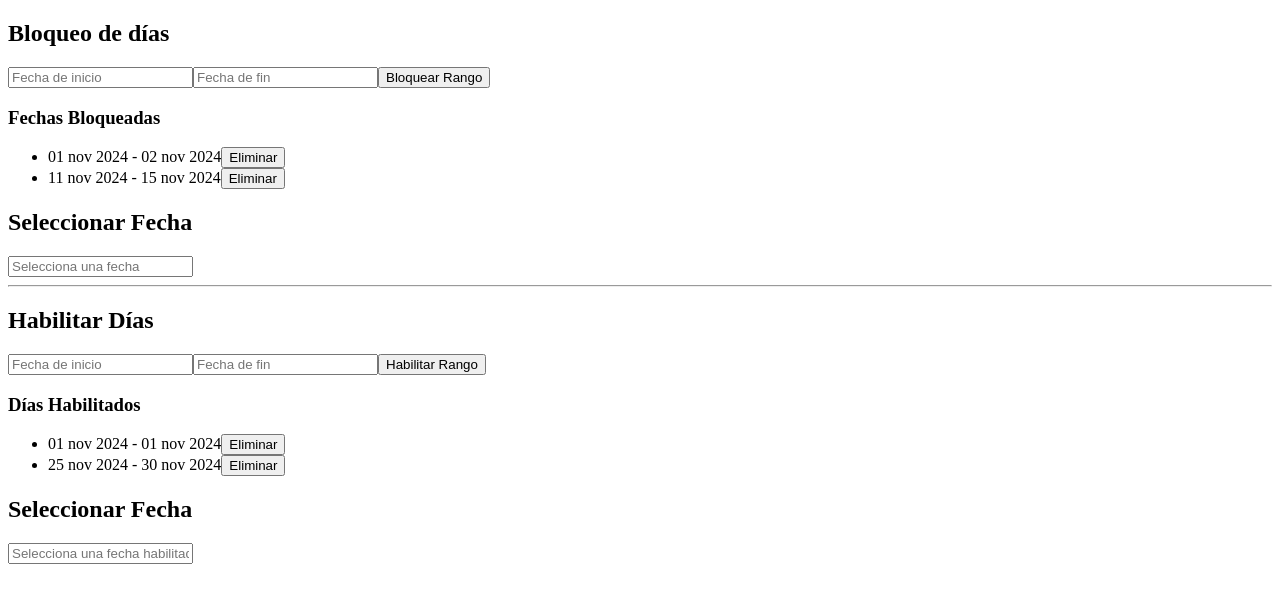
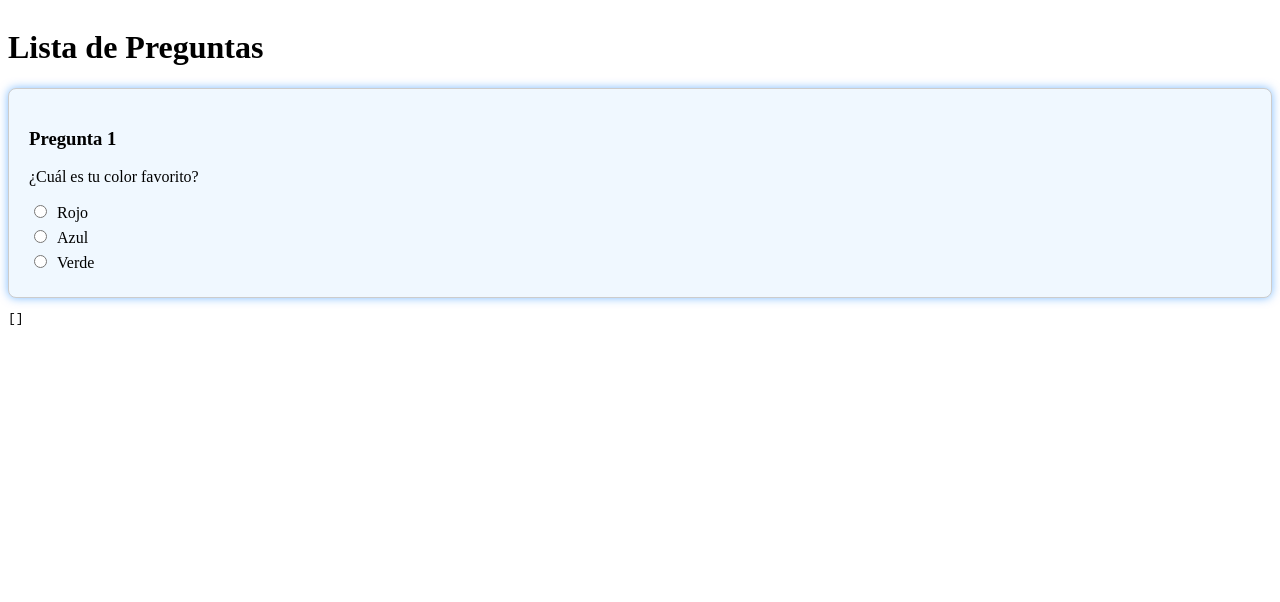
Before and after one commit to jimmyegc/react-quizz-example, a React (Vite) app: page / in a window 1280 px wide. Shown: the top 602 px of the page. Built offline with nearby package versions, Linux system fonts and the light colour scheme.

Commit message:
fix 03112024

```diff
--- a/src/App.tsx
+++ b/src/App.tsx
@@ -19,9 +19,10 @@ function App() {
 
   return (
     <div>
+      <Quizz />
       {/* <AnimationComponent />
       <Quiz />
-      <Quizz />
+
       <DateTimePickerComponent />
 
       <div>
@@ -36,11 +37,11 @@ function App() {
         <DatePickerWithEnabledDates />
       </div>*/}
 
-      <WFCDPBlockedDaysConfig />
+     {/*  <WFCDPBlockedDaysConfig />
       <WFCDPBlockedDaysInput />
       <hr />
       <WFCDPEnabledDaysConfig />
-      <WFCDPEnabledDaysInput />
+      <WFCDPEnabledDaysInput /> */}
      </div>
   )
 }
--- a/src/components/Quizz/Quizz.tsx
+++ b/src/components/Quizz/Quizz.tsx
@@ -1,16 +1,11 @@
 import { useEffect, useState } from "react";
-//import { useQuiz } from "./useQuiz";
-import {useQuizStore} from './useQuizStore.ts';
-import './Quizz.css'
+import { useQuizStore } from './useQuizStore.ts';
+import './Quizz.css';
 
 const questions = [
   { id: 1, question: "¿Cuál es tu color favorito?", options: ["Rojo", "Azul", "Verde"] },
   { id: 2, question: "¿Cuál es tu animal favorito?", options: ["Perro", "Gato", "Pájaro"] },
   { id: 3, question: "¿Cuál es tu comida favorita?", options: ["Pizza", "Sushi", "Tacos"] },
-];
-
-const initialAnswers = [
-  { order: 1, question: "¿Cuál es tu color favorito?", answer: "Azul" },
 ];
 
 export const Quizz = () => {
@@ -21,59 +16,63 @@ export const Quizz = () => {
     nextQuestion,
     prevQuestion,
     goToQuestion,
+    saveAdditionalInfo
   } = useQuizStore();
 
-  const [animate, setAnimate] = useState(false);
-  const [isLocked, setIsLocked] = useState(false); // Estado para controlar si la pregunta está bloqueada
+  const [selectedOption, setSelectedOption] = useState(null);
+  const [additionalInput, setAdditionalInput] = useState(""); // Estado para el input adicional
 
   const handleAnswerSelect = (question, option) => {
-    selectAnswer(question, option);
-    nextQuestion(); // Avanzar automáticamente a la siguiente pregunta
+    setSelectedOption(option);
+    selectAnswer(question, option); // Selecciona la respuesta
   };
 
-  useEffect(() => {
-    setAnimate(false);
-    const timeout = setTimeout(() => setAnimate(true), 50);
-    return () => clearTimeout(timeout);
-  }, [currentQuestionIndex]);
+  const handleContinue = () => {
+    if (selectedOption) {
+      setAdditionalInput(""); // Reinicia el input adicional para la próxima pregunta
+      setSelectedOption(null); // Reinicia la opción seleccionada
+      saveAdditionalInfo(currentQuestionIndex + 1, additionalInput);
+      nextQuestion(); // Avanza a la siguiente pregunta
+    }
+  };
 
-  return (
-    <div>
-      <h1>Quiz</h1>
+  const isCurrentQuestionAnswered = answers.some(
+    answer => answer.order === currentQuestionIndex + 1
+  );
 
+  return (<>
+    <div style={{ display: "flex", gap: "20px" }}>
+      {/* Lado izquierdo: Lista de preguntas contestadas y la actual */}
+      <div style={{ flex: 1 }}>
+        <h1>Lista de Preguntas</h1>
         <div style={{ display: "flex", flexDirection: "column", gap: "20px" }}>
           {questions.map((question, index) => {
             const isCurrent = index === currentQuestionIndex;
-          const isAnswered = answers.some((answer) => answer.order === index + 1);
-          const isUnlocked = index <= answers.length; // Una pregunta se considera desbloqueada si ha sido respondida
+            const isAnswered = answers.some(answer => answer.order === index + 1);
 
-          // Solo mostrar preguntas que han sido respondidas o la pregunta actual
-          if (!isUnlocked && !isCurrent) return null;
+            // Mostrar solo preguntas contestadas y la pregunta actual
+            if (!isAnswered && !isCurrent) return null;
 
             const selectedAnswer = answers.find(answer => answer.order === index + 1)?.answer;
 
             return (
               <div
                 key={question.id}
-              onClick={() => isUnlocked && goToQuestion(index)}
-              className={`fade-in ${isCurrent && animate ? 'fade-in-active' : ''}`}
+                onClick={() => isAnswered ? goToQuestion(index) : null} // Permitir clic solo en preguntas contestadas
                 style={{
                   padding: "20px",
                   border: "1px solid #ccc",
                   borderRadius: "8px",
-                backgroundColor: isCurrent ? "#f0f8ff" : isAnswered ? "#e6f7e6" : "#fff",
-                cursor: isUnlocked ? "pointer" : "not-allowed",
+                  backgroundColor: isCurrent ? "#f0f8ff" : "#e6f7e6",
+                  cursor: isAnswered ? "pointer" : "default",
                   position: "relative",
-                boxShadow: isCurrent ? "0 0 10px rgba(0, 123, 255, 0.5)" : "0 0 5px rgba(0,0,0,0.1)",
-                opacity: isAnswered || isCurrent ? 1 : 0.5
+                  boxShadow: isCurrent ? "0 0 10px rgba(0, 123, 255, 0.5)" : "0 0 5px rgba(0,0,0,0.1)"
                 }}
               >
-              <span style={{ position: "absolute", top: "10px", right: "10px" }}>
-                {isCurrent ? "🔵" : isAnswered ? "✔️" : ""}
-              </span>
                 <h3>{`Pregunta ${index + 1}`}</h3>
                 <p>{question.question}</p>
 
+                {/* Opciones de respuesta directamente en la pregunta */}
                 <div>
                   {question.options.map(option => (
                     <label key={option} style={{ display: "block", margin: "5px 0", cursor: "pointer" }}>
@@ -81,11 +80,11 @@ export const Quizz = () => {
                         type="radio"
                         name={`question-${index}`}
                         value={option}
-                      checked={option === selectedAnswer}
+                        checked={option === (isCurrent ? selectedOption : selectedAnswer)}
                         onChange={() => handleAnswerSelect(question.question, option)} // Manejar selección de respuesta
-                      style={{ marginRight: "10px", marginBottom: "10px" }}
+                        style={{ marginRight: "10px" }}
                       />
-                    <span style={{ color: option === selectedAnswer ? 'blue' : 'black' }}>
+                      <span style={{ color: option === (isCurrent ? selectedOption : selectedAnswer) ? 'blue' : 'black' }}>
                         {option}
                       </span>
                     </label>
@@ -95,18 +94,48 @@ export const Quizz = () => {
             );
           })}
         </div>
+      </div>
 
-      <div style={{ marginTop: "20px" }}>
-        <button onClick={prevQuestion} disabled={currentQuestionIndex === 0}>
-          Anterior
-        </button>
-        <button onClick={nextQuestion} disabled={currentQuestionIndex === questions.length - 1}>
-          Siguiente
+      {/* Lado derecho: Formulario adicional (solo visible si la pregunta actual ha sido contestada) */}
+      {isCurrentQuestionAnswered && (
+        <div style={{ flex: 1 }}>
+          <h1>Información Adicional</h1>
+          <div
+            style={{
+              padding: "20px",
+              border: "1px solid #ccc",
+              borderRadius: "8px",
+              backgroundColor: "#f9f9f9",
+              boxShadow: "0 0 10px rgba(0, 123, 255, 0.5)"
+            }}
+          >
+            <label style={{ display: "block", margin: "15px 0 5px" }}>
+              Información adicional:
+              <input
+                type="text"
+                value={additionalInput}
+                onChange={(e) => setAdditionalInput(e.target.value)}
+                style={{
+                  display: "block",
+                  width: "100%",
+                  padding: "8px",
+                  marginTop: "5px",
+                  borderRadius: "4px",
+                  border: "1px solid #ccc"
+                }}
+              />
+            </label>
+            <button onClick={handleContinue} style={{ marginTop: "10px" }}>
+              Continuar
             </button>
           </div>
+        </div>
+      )}
 
-      <h3>Respuestas:</h3>
-      <pre>{JSON.stringify(answers, null, 2)}</pre>
+
     </div>
-  );
+    <pre>
+      {JSON.stringify(answers)}
+    </pre>
+    </>);
 };
--- a/src/components/Quizz/useQuizStore.ts
+++ b/src/components/Quizz/useQuizStore.ts
@@ -18,11 +18,25 @@ export const useQuizStore = create((set) => ({
     const newAnswers = [...state.answers];
     const order = state.currentQuestionIndex + 1;
 
-    newAnswers[order - 1] = { order, question, answer }; // Include question text
+    newAnswers[order - 1] = { order, question, answer, additionalInfo: "" }; // Inicializa con espacio para información adicional
     return { answers: newAnswers };
   }),
 
-  setAnswers: (newAnswers) => set({ answers: newAnswers }), // Set the answers directly
+  saveAdditionalInfo: (order, additionalInfo) => set((state) => {
+    const newAnswers = [...state.answers];
+    const answerIndex = newAnswers.findIndex(ans => ans.order === order);
+
+    if (answerIndex !== -1) {
+      newAnswers[answerIndex] = {
+        ...newAnswers[answerIndex],
+        additionalInfo
+      };
+    }
+
+    return { answers: newAnswers };
+  }),
+
+  setAnswers: (newAnswers) => set({ answers: newAnswers }),
 
   resetQuiz: () => set({ currentQuestionIndex: 0, answers: [] }),
 }));
```
Lines whose indentation alone changed are shown as unchanged.
